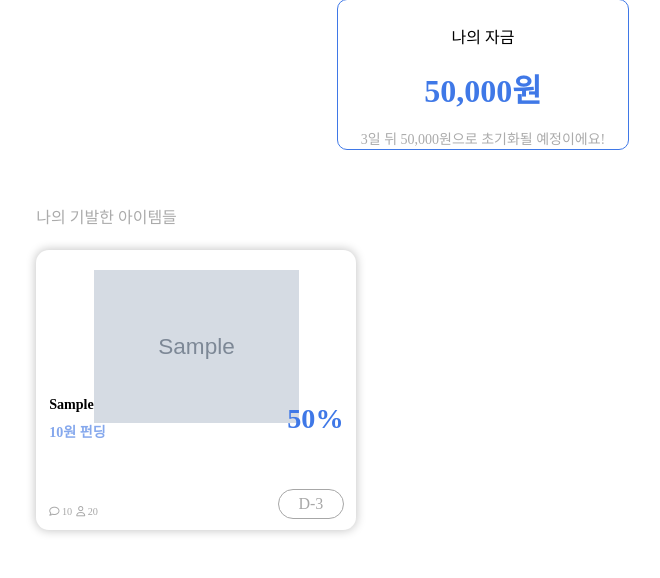
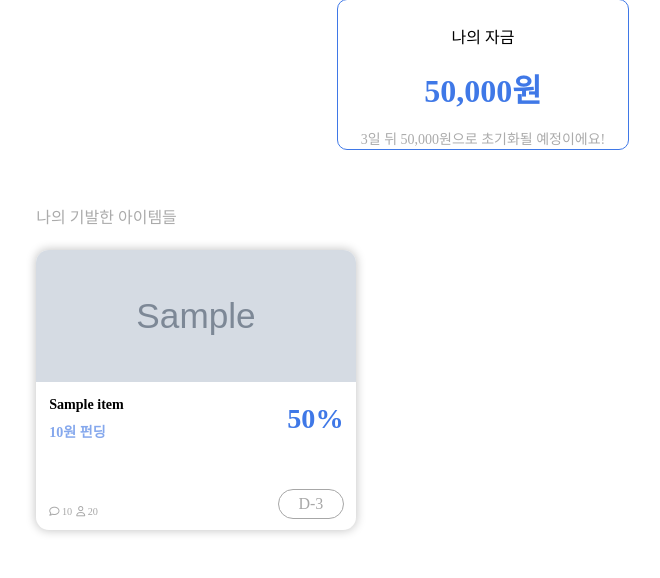
Before and after one commit to funny-funding/funny-funding-django, a Django app: page /funfun/mypage/ in a window 1280 px wide. Shown: the part 225-803 px from the top of the page, without its empty margins (157-817 px from the left). Run offline with Django 4.2, Linux system fonts and the light colour scheme; a user stored in the database is signed in; tables that the repository leaves empty hold one stand-in row (values such as "Sample post"); grey boxes marked "Sample" are stand-in pictures; some web fonts are replaced.

Commit message:
:lipstick: [Design] 마이페이지 이미지 스타일 변경

```diff
--- a/funfun/static/funfun/css/mypage.css
+++ b/funfun/static/funfun/css/mypage.css
@@ -62,6 +62,7 @@
     margin-top: 2.78vh;
 }
 
+
 .item {
     position: relative;
     background-color: white;
@@ -74,10 +75,17 @@
     cursor: pointer;
 }
 
-.item > .img-box {
+.item > .img-box{
     height: 47%;
-    display: grid;
+    width: 100%;
     place-items: center;
+}
+
+.item > .img-box > img {
+    width: 100%;
+    height: 100%;
+    object-fit: cover;
+    border-radius: 1vw 1vw 0 0;
 }
 
 .item > .text-box {
--- a/funfun/templates/funfun/mypage.html
+++ b/funfun/templates/funfun/mypage.html
@@ -23,7 +23,7 @@
                 {% for item in user_items %}
                 <div class="item">
                     <div class="img-box">
-                        <img src="{{ item.image.url }}" alt={{ item.name }} class="header-logo-img">
+                        <img src="{{ item.image.url }}" alt={{ item.name }}>
                     </div>
                     <div class="text-box">
                         <div class="left-box">
```
